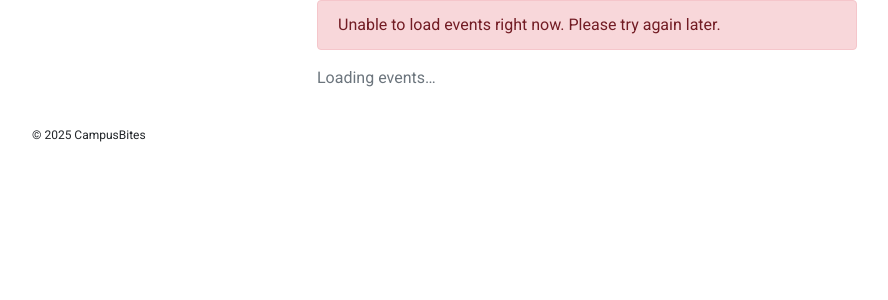
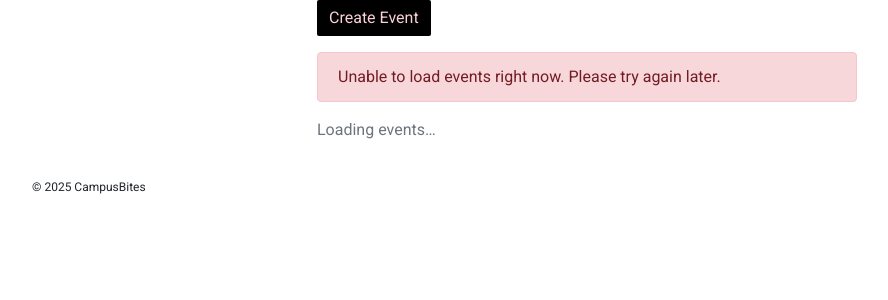
Before and after one commit to Pilot-Boi/CampusBites, a Django app: template templates/events.html in a window 1280 px wide. Shown: the part 88-388 px from the top of the page, without its empty margins (53-941 px from the left). Run offline with Django 5.2, Linux system fonts and the light colour scheme; the template is opened without the code that fills it, so the values that code supplies are empty; parts of the project's set-up code (start-up, migrations or seed data) failed here and were passed over; some libraries are stand-ins or nearby versions.

Commit message:
Event create page accessible

```diff
--- a/events/frontend_views.py
+++ b/events/frontend_views.py
@@ -12,6 +12,8 @@ def register_page(request):
 def events_page(request):
     return render(request, "events.html")
 
+def create_event_page(request):
+    return render(request, "create_event.html")
 
 def calendar_page(request):
     return render(request, "calendar.html")
--- a/events/urls.py
+++ b/events/urls.py
@@ -16,6 +16,7 @@ from .frontend_views import (
     about_page,
     calendar_page,
     contact_page,
+    create_event_page,
     events_page,
     login_page,
     profile_page,
@@ -34,6 +35,7 @@ router.register(r"signup", SignupViewSet, basename="signup")
 
 urlpatterns = [
     path("", events_page, name="web-events"),
+    path("create/", create_event_page, name="web-create-event"),
     path("login/", login_page, name="web-login"),
     path("register/", register_page, name="web-register"),
     path("about/", about_page, name="web-about"),
--- a/templates/events.html
+++ b/templates/events.html
@@ -50,9 +50,10 @@
                 <section class="container">
                         <div class="row justify-content-center">
                                 <div class="col-sm-6">
+                                        <div class="d-flex justify-content-between align-items-center mb-3">
+                                                <a href="{% url 'web-create-event' %}" class="btn btn-primary">Create Event</a>
+                                        </div>
                                         <div data-events-alerts></div>
-                                        <!-- TODO: EVENT LISTINGS-->
-                                        <!-- PAGES OR INFINITE SCROLL? -->
                                         <div class="mt-3" data-events-list>
                                                 <p class="text-muted">Loading events…</p>
                                         </div>
```
